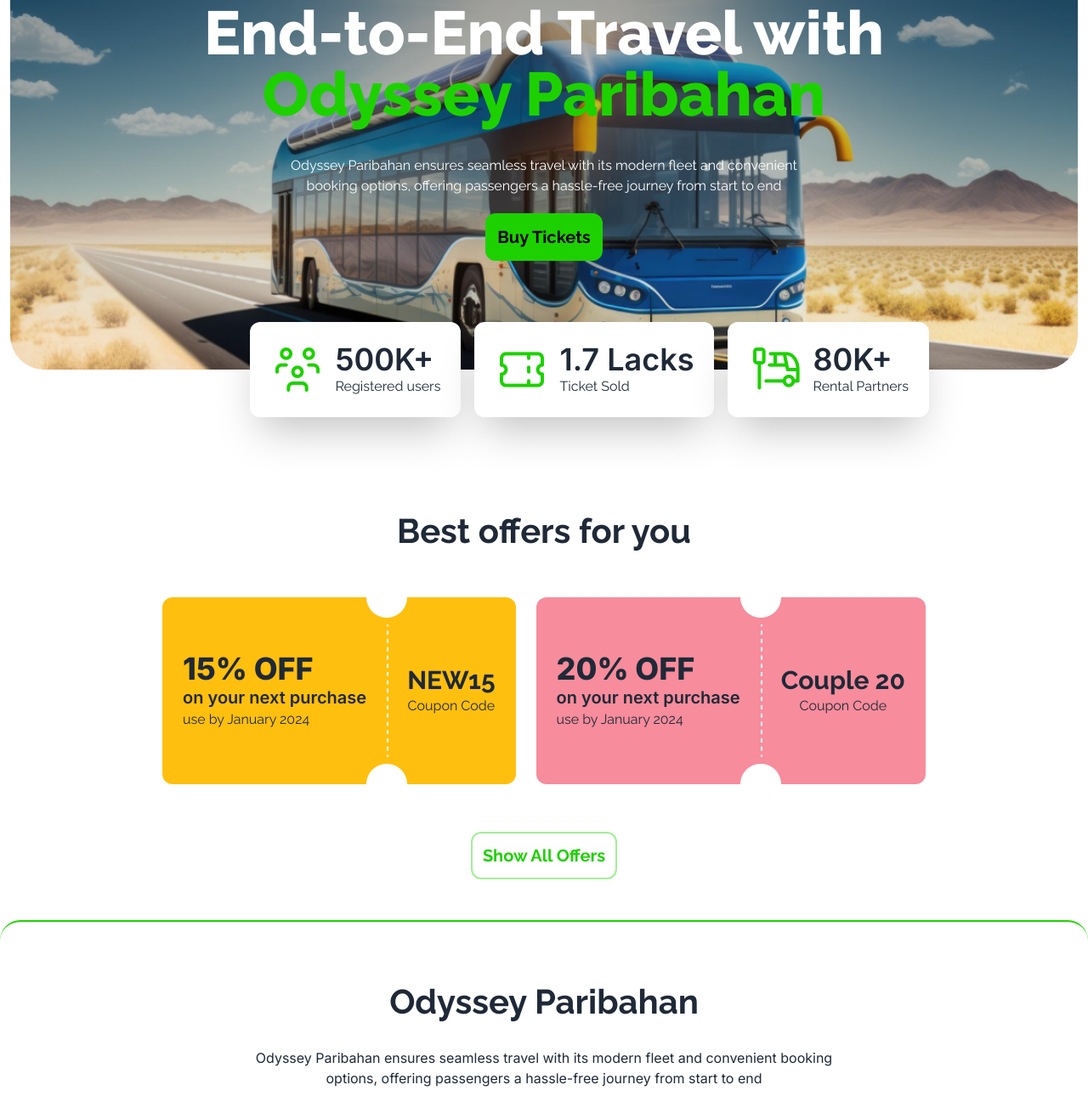
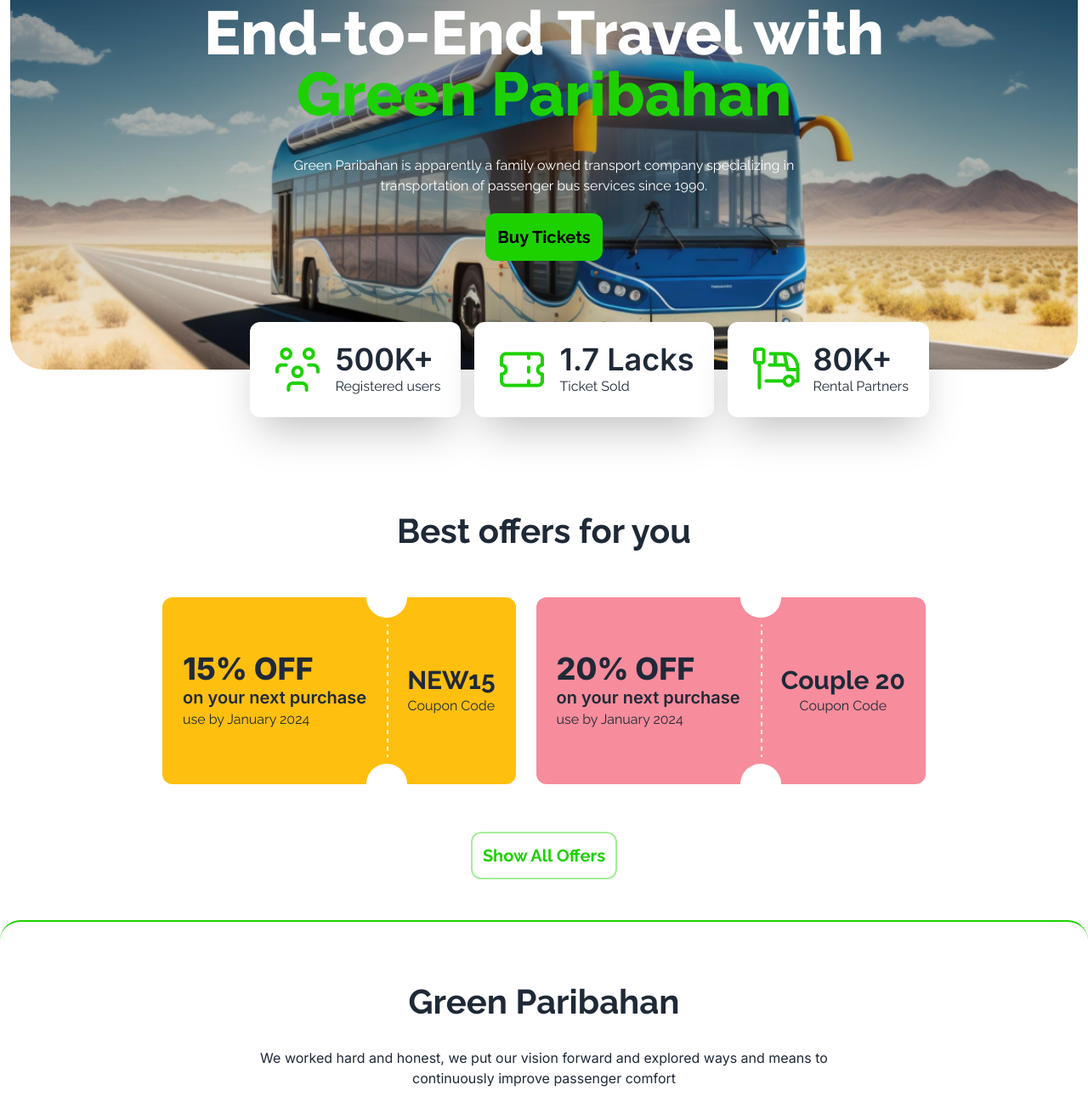
Before and after one commit to Shofiqul-Islam-00/Bus-Ticketing-System, a plain HTML site: page index.html in a window 1280 px wide. Shown: the part 289-1579 px from the top of the page at 85% size. Drawn offline with nearby package versions, Linux system fonts and the light colour scheme.

Commit message:
Error fixed in main section

```diff
--- a/index.html
+++ b/index.html
@@ -61,9 +61,9 @@
             <div
                 class="text-center space-y-4 bg-[url(images/banner.png)] bg-no-repeat bg-opacity-40 bg-cover p-14 lg:p-32  bg-bottom rounded-[40px]">
                 <h1 class="text-4xl lg:text-7xl font-extrabold text-white">End-to-End Travel with <br><span
-                        class="text-[#1DD100]">Odyssey Paribahan</span></h1>
+                        class="text-[#1DD100]">Green Paribahan</span></h1>
                 <div class="flex justify-center items-center">
-                    <p class="max-w-[650px] text-white pt-5 pb-5">Odyssey Paribahan ensures seamless travel with its modern fleet and convenient booking options, offering passengers a hassle-free journey from start to end</p>
+                    <p class="max-w-[650px] text-white pt-5 pb-5">Green Paribahan is apparently a family owned transport company specializing in transportation of passenger bus services since 1990.</p>
                 </div>
                 <!-- This Button Has Functionality -->
                 <a href="#scroll-to-purchase"><button
@@ -151,10 +151,10 @@
         <section
             class="container mx-auto mt-3  px-3  lg:mt-12  font-raleway pt-10 border-t-2 border-[#1DD100] rounded-3xl pl-5 lg:pl-32 pr-5 lg:pr-32 font-inter">
             <div class="flex justify-center items-center pt-6 text-center">
-                <h1 class="font-raleway text-[40px] font-bold">Odyssey Paribahan</h1>
+                <h1 class="font-raleway text-[40px] font-bold">Green Paribahan</h1>
             </div>
             <div class="flex justify-center items-center text-center pt-6">
-                <p class="max-w-[736px]">Odyssey Paribahan ensures seamless travel with its modern fleet and convenient booking options, offering passengers a hassle-free journey from start to end</p>
+                <p class="max-w-[736px]">We worked hard and honest, we put our vision forward and explored ways and means to continuously improve passenger comfort</p>
             </div>
 
             <div class="lg:flex lg:space-x-7 shadow-md rounded-xl mt-3 ">
```
